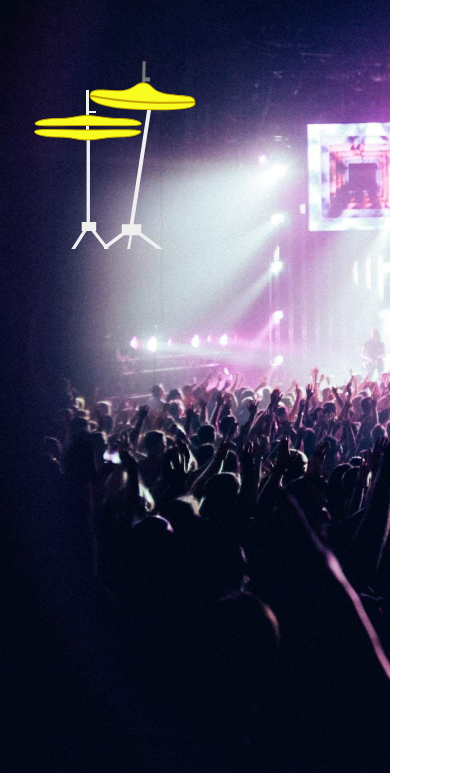
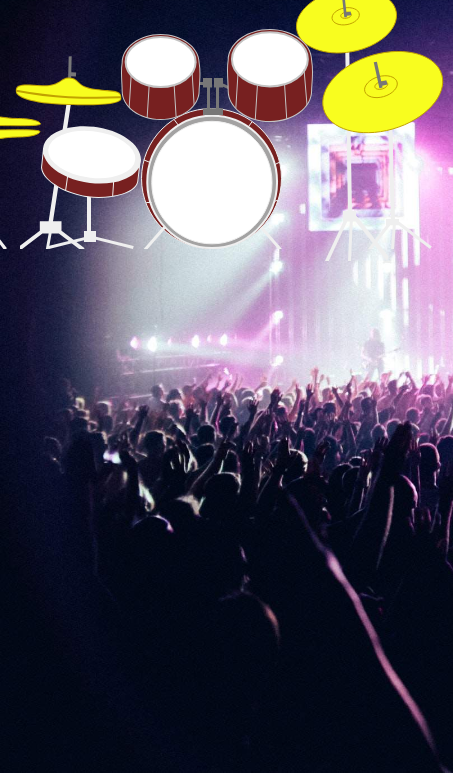
Before and after one commit to betocostadev/betocostadev.github.io, a plain HTML site: page apps/vdk/vdk.html in a window 390 px wide. Shown: the part 71-844 px from the top of the page, 453 px wide, since content can reach past the window. Drawn offline with Linux system fonts and the light colour scheme; a web font is replaced by a local one.

Commit message:
small screen grid

```diff
--- a/apps/vdk/css/vdk_main.css
+++ b/apps/vdk/css/vdk_main.css
@@ -87,38 +87,126 @@ top: 55px;
 /* MAIN GRID */
 
 main {
+  /* min-height: 100vh; */
+  /* display: grid;
+  margin: 0 auto; */
+  /* grid-template-columns: 10px 14px 30px 50px 26px 80px 20px 58px 28px 58px 28px 76px 48px 42px;
+  grid-template-rows: 50px 14px 20px 28px 22px 12px 16px 58px 50px; */
+}
+
+.drum {
+  /* min-height: 100vh; */
+  justify-content: center;
+  align-content: end;
   display: grid;
-  grid-template-columns: repeat(8, 71px);
-  grid-template-rows: repeat(5, 54px);
+  margin: 0 auto;
+  /* grid-template-columns: repeat(8, 71px);
+  grid-template-rows: repeat(5, 54px); */
+  grid-template-columns: 10px 14px 30px 50px 26px 80px 20px 58px 28px 58px 28px 76px 48px 42px;
+  grid-template-rows: 50px 14px 20px 28px 22px 12px 16px 58px 50px;
 }
 
 #openHat {
   z-index: 1;
-  grid-column: 1 / 3;
-  grid-row: 3 / 4;
+  grid-column: 3 / 6;
+  grid-row: 5 / 8;
   align-self: end;
   justify-self: end;
 }
 
 #openHatBase {
   z-index: 0;
-  grid-column: 2 / 4;
-  grid-row: 4 / 6;
+  grid-column: 4 / 5;
+  grid-row: 8 / -1;
   align-self: end;
+  justify-self: center;
+  margin-left: 2px;
 }
 
 #hiHat {
   z-index: 1;
-  grid-column: 2 / 4;
-  grid-row: 2 / 4;
-  align-self: center;
+  grid-column: 5 / 7;
+  grid-row: 4 / 6;
+  align-self: end;
   justify-self: center;
 }
 
 #hiHatBase {
-  grid-column: 2 / 4;
-  grid-row: 4 / 6;
+  grid-column: 5 / 7;
+  grid-row: 5 / -1;
+  align-self: end;
+  margin-left: 5px;
+  height: 101%;
+}
+
+#snare {
+  z-index: 1;
+  grid-column: 6 / 8;
+  grid-row: 7 / 9;
+}
+
+#snareBase {
+  z-index: 0;
+  grid-column: 6 / 8;
+  grid-row: 8 / -1;
+  align-self: end;
+  justify-self: center;
+}
+
+
+#bass {
+  grid-column: 8 / 11;
+  grid-row: 5 / -1;
+  align-self: end;
+}
+
+#tomBase {
+  z-index: 1;
+  grid-column: 8 / 11;
+  grid-row: 4 / 7;
   justify-self: center;
   align-self: end;
-  margin-right: 15px;
+  margin-bottom: 10px;
 }
+
+#tom1 {
+  z-index: 2;
+  grid-column: 7 / 9;
+  grid-row: 2 / 7;
+  align-self: center;
+}
+
+#tom2 {
+  z-index: 2;
+  grid-column: 10 / 12;
+  grid-row: 2 / 7;
+}
+
+#crash {
+  z-index: 1;
+  grid-column: 11 / 13;
+  grid-row: 1 / 4;
+  align-self: center;
+}
+
+#crashBase {
+  grid-column: 12 /13;
+  grid-row: 3 / -1;
+  align-self: center;
+  justify-self: end;
+}
+
+#ride {
+  z-index: 1;
+  grid-column: 12 / 14;
+  grid-row: 3 / 8;
+  align-self: center;
+}
+
+#rideBase {
+  grid-column: 12 / 14;
+  grid-row:  6 / -1;
+  justify-self: end;
+  align-self: end;
+  margin-right: 5px;
+}
--- a/apps/vdk/vdk.html
+++ b/apps/vdk/vdk.html
@@ -20,10 +20,22 @@
     <!-- <div class="social">
       <img src="img/share_icon.svg" alt="Click to share">
     </div> -->
-    <img src="img/open_hat.svg" alt="" id="openHat">
-    <img src="img/open_hat_base.svg" alt="" id="openHatBase">
-    <img src="img/hihat.svg" alt="" id="hiHat">
-    <img src="img/hihat_base.svg" alt="" id="hiHatBase">
+    <div class="drum">
+      <img src="img/open_hat.svg" alt="Drum Kit part OpenHat" id="openHat">
+      <img src="img/open_hat_base.svg" alt="Open Hat Base" id="openHatBase">
+      <img src="img/hihat.svg" alt="Drum Kit part HiHat" id="hiHat">
+      <img src="img/hihat_base.svg" alt="HiHat Base" id="hiHatBase">
+      <img src="img/snare.svg" alt="Drum Kit part Snare" id="snare">
+      <img src="img/snare_base.svg" alt="Snare Base" id="snareBase">
+      <img src="img/bass.svg" alt="Drum Kit part Bass Drum" id="bass">
+      <img src="img/tom_base.svg" alt="Tom-toms Base" id="tomBase">
+      <img src="img/tom_1.svg" alt="Drum Kit part Tom One" id="tom1">
+      <img src="img/tom_2.svg" alt="Drum Kit part Tom Two" id="tom2">
+      <img src="img/crash.svg" alt="Drum Kit part Crash" id="crash">
+      <img src="img/crash_base.svg" alt="Crash Base" id="crashBase">
+      <img src="img/ride.svg" alt="Drum Kit part Ride" id="ride">
+      <img src="img/ride_base.svg" alt="Ride Base" id="rideBase">
+    </div>
   </main>
 
   <script src="js/vdk.js"></script>
```
